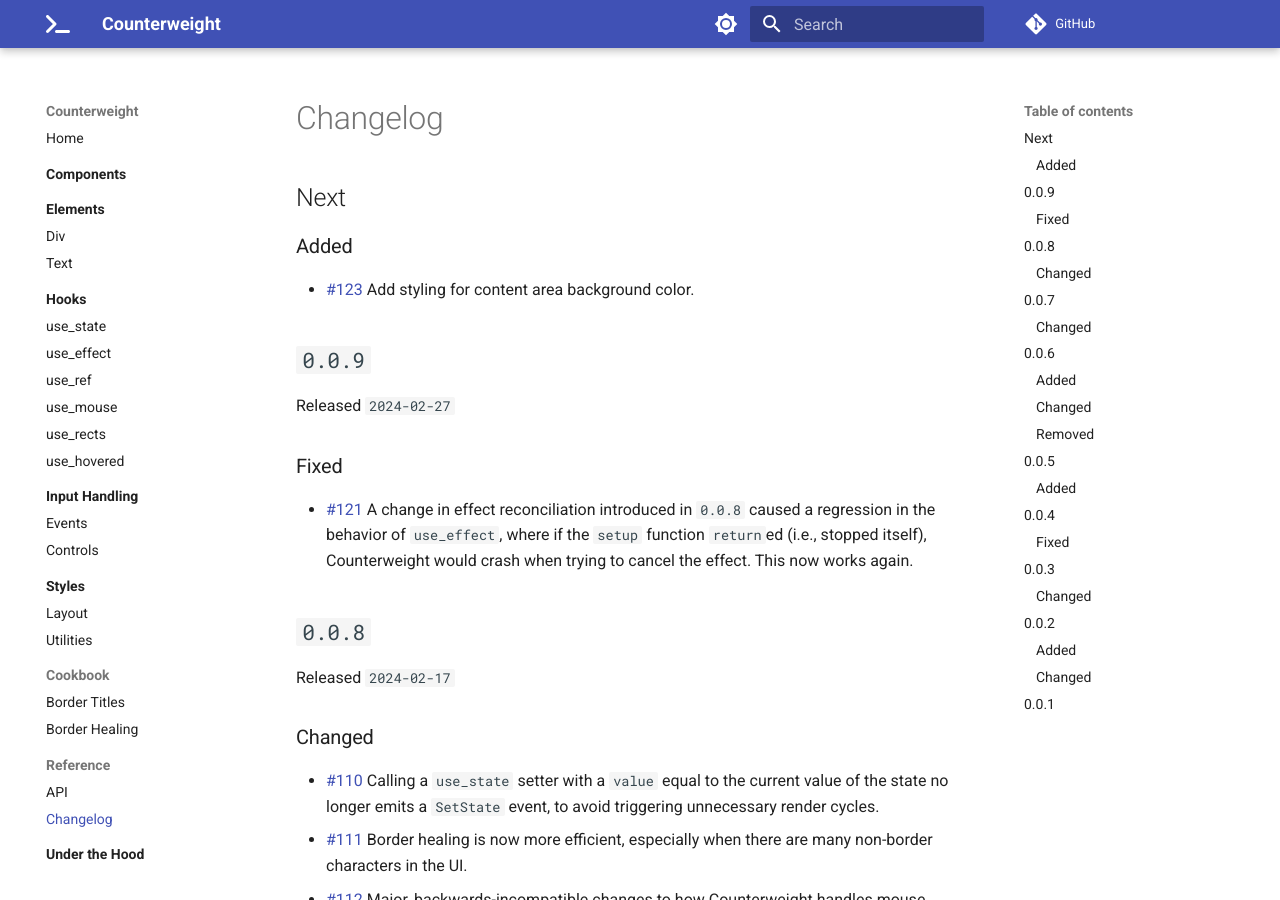
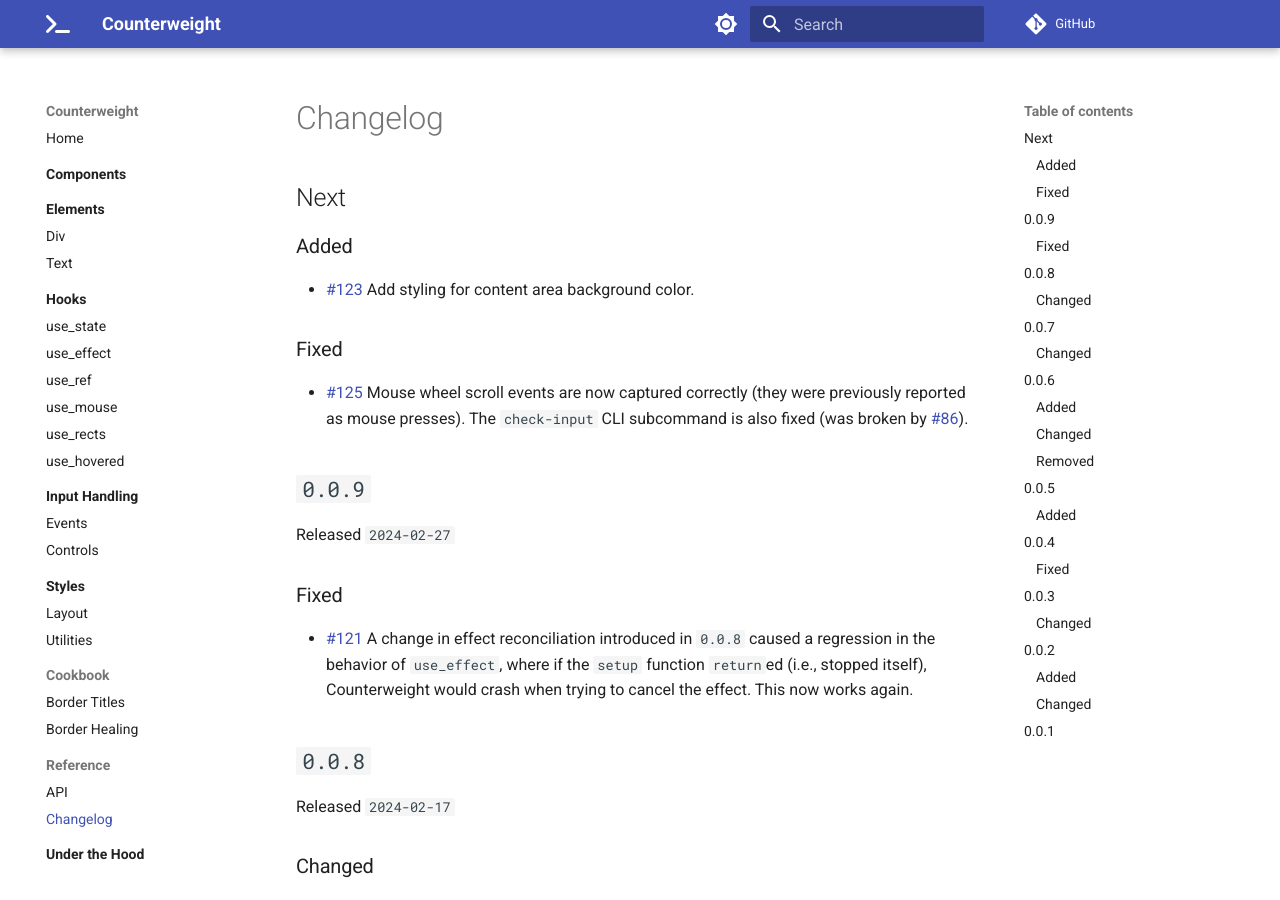
Before and after one commit to JoshKarpel/counterweight, an MkDocs documentation site: the page built from docs/reference/changelog.md, in a window 1280 px wide and 900 px high. Built offline with MkDocs 1.6.1 and Material for MkDocs 9.7.7, drawn with Linux system fonts in a browser that asks for light colours; comment, search, counter and statistics services are not loaded.

Commit message:
changelog

```diff
--- a/docs/reference/changelog.md
+++ b/docs/reference/changelog.md
@@ -6,6 +6,14 @@
 
 - [#123](https://github.com/JoshKarpel/counterweight/pull/123)
   Add styling for content area background color.
+
+### Fixed
+
+- [#125](https://github.com/JoshKarpel/counterweight/pull/125)
+  Mouse wheel scroll events are now captured correctly
+  (they were previously reported as mouse presses).
+  The `check-input` CLI subcommand is also fixed
+  (was broken by [#86](https://github.com/JoshKarpel/counterweight/pull/86)).
 
 ## `0.0.9`
 
```
